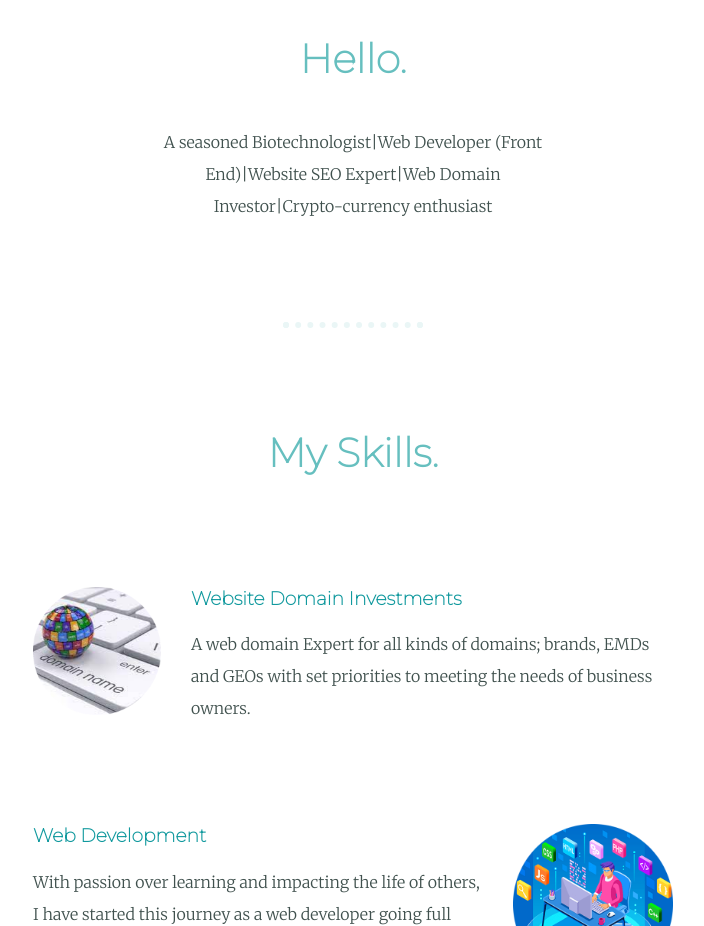
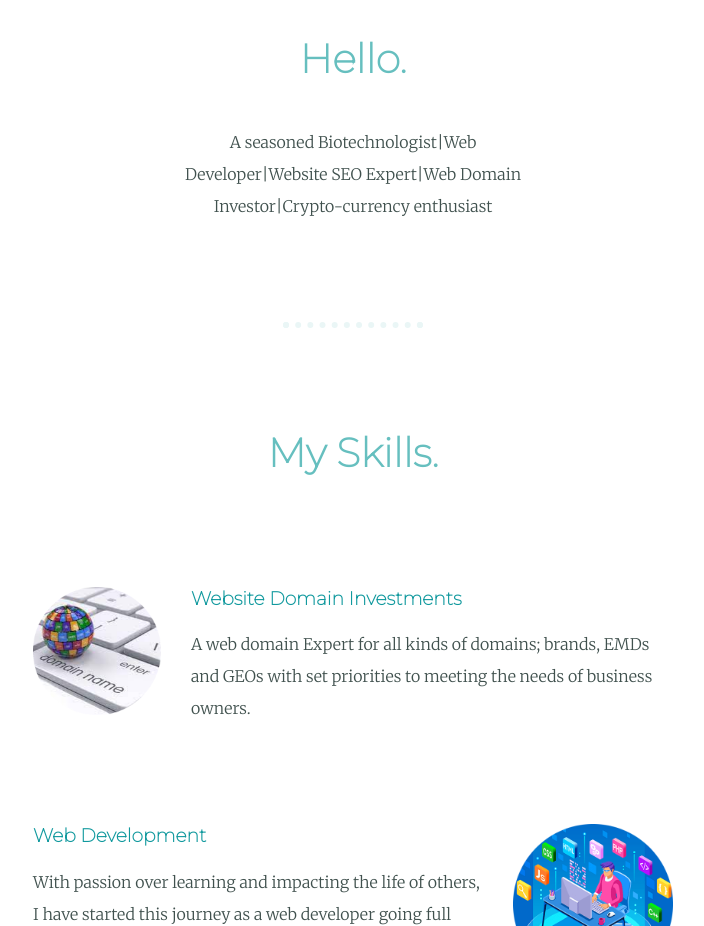
Before and after one commit to essont/final-cv-css, a plain HTML site: page index.html in a window 1280 px wide. Shown: the part 1240-2166 px from the top of the page, without its empty margins (287-991 px from the left). Drawn offline with Linux system fonts and the light colour scheme.

Commit message:
Update index.html

```diff
--- a/index.html
+++ b/index.html
@@ -21,7 +21,7 @@
         <div class="profile">
           <img class="Terry-Stephen" src="images/my image.png" alt="Terry-Stephen">
           <h2>Hello.</h2>
-          <p class="bio">A seasoned Biotechnologist|Web Developer (Front End)|Website SEO Expert|Web Domain Investor|Crypto-currency enthusiast</p>
+          <p class="bio">A seasoned Biotechnologist|Web Developer|Website SEO Expert|Web Domain Investor|Crypto-currency enthusiast</p>
         </div>
         <hr>
         <div class="skills">
```
